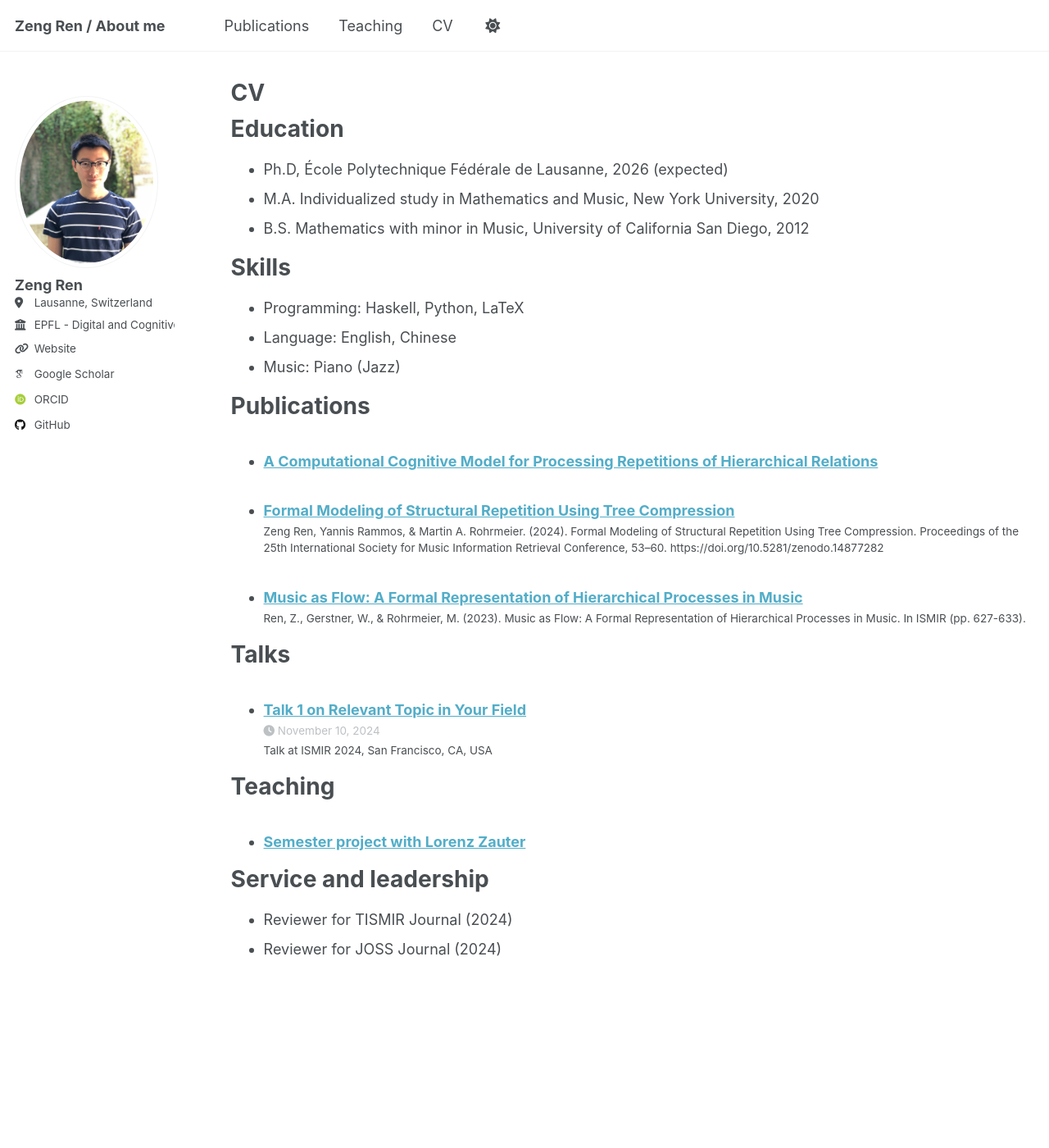
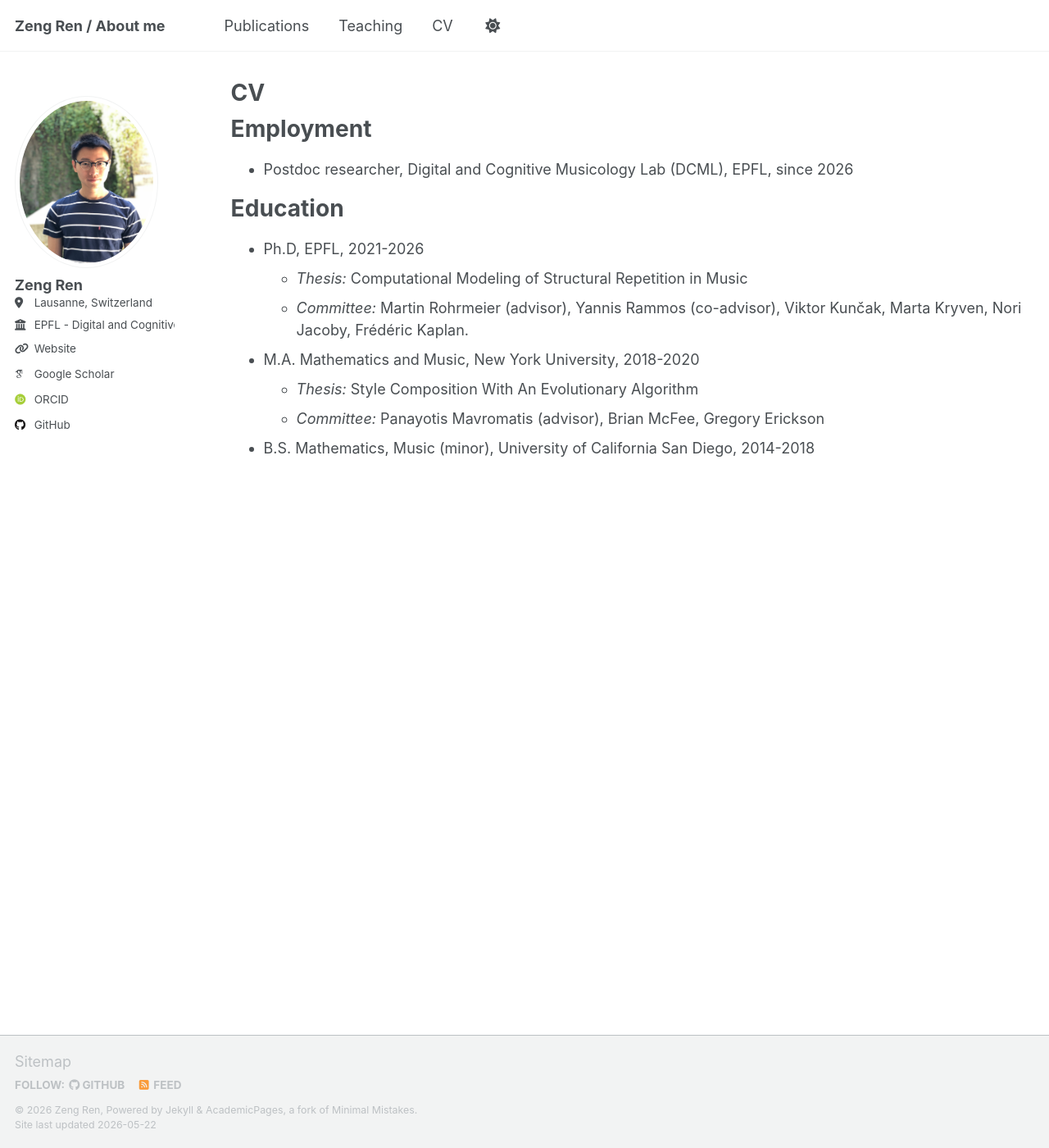
Before and after one commit to ren-zeng/ren-zeng.github.io, a Jekyll site: the page built from _pages/cv.md, in a window 1280 px wide and 1400 px high. Shown: the whole window at 82% size. Built offline with Jekyll 4.4.1, drawn with Linux system fonts in a browser that asks for light colours; some web fonts are replaced; a script that is not in the unit is left out.

Commit message:
update cv (minimal)

```diff
--- a/_pages/cv.md
+++ b/_pages/cv.md
@@ -9,12 +9,20 @@ redirect_from:
 
 {% include base_path %}
 
+Employment
+======
+* Postdoc researcher, Digital and Cognitive Musicology Lab (DCML), EPFL, since 2026
+
 Education
 ======
 
-* Ph.D, École Polytechnique Fédérale de Lausanne, 2026 (expected)
-* M.A. Individualized study in Mathematics and Music, New York University, 2020
-* B.S. Mathematics with minor in Music, University of California San Diego, 2012
+* Ph.D, EPFL, 2021-2026
+  * *Thesis:* Computational Modeling of Structural Repetition in Music
+  * *Committee:* Martin Rohrmeier (advisor), Yannis Rammos (co-advisor), Viktor Kunčak, Marta Kryven, Nori Jacoby, Frédéric Kaplan.
+* M.A. Mathematics and Music, New York University, 2018-2020
+  * *Thesis:* Style Composition With An Evolutionary Algorithm
+  * *Committee:* Panayotis Mavromatis (advisor), Brian McFee, Gregory Erickson
+* B.S. Mathematics, Music (minor), University of California San Diego, 2014-2018
 
 <!-- Work experience
 ====== -->
@@ -33,7 +41,7 @@ Education
   * Duties included: Tagging issues
   * Supervisor: Professor Git -->
 
-Skills
+<!-- Skills
 ======
 
 * Programming: Haskell, Python, LaTeX
@@ -65,4 +73,4 @@ Service and leadership
 ======
 
 * Reviewer for TISMIR Journal (2024)
-* Reviewer for JOSS Journal (2024)
+* Reviewer for JOSS Journal (2024) -->
```
